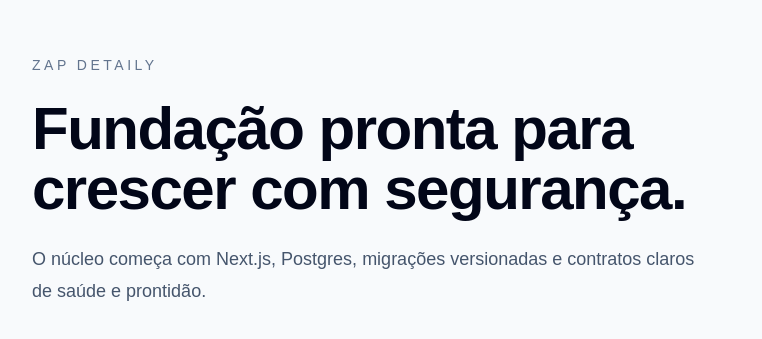
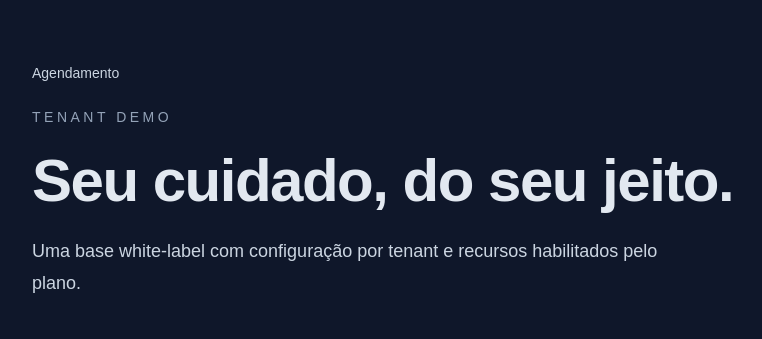
Before and after one commit to eduardogoncalves7/zapdetaily_hml, a Next.js app: page / in a window 1280 px wide. Shown: the part 219-558 px from the top of the page, without its empty margins (248-1010 px from the left). Built offline with nearby package versions, Linux system fonts and the light colour scheme; no server answers; the database is empty.

Commit message:
feat(planos): aplicar capabilities na interface e API

```diff
--- /dev/null
+++ b/app/api/assistant/route.ts
@@ -0,0 +1,9 @@
+import { NextResponse } from "next/server";
+import { hasCapability } from "@/lib/plans";
+
+export const dynamic = "force-dynamic";
+
+export function GET() {
+  if (!hasCapability("assistant")) return new NextResponse(null, { status: 404 });
+  return NextResponse.json({ status: "available", module: "assistant" });
+}
--- /dev/null
+++ b/app/api/finance/route.ts
@@ -0,0 +1,9 @@
+import { NextResponse } from "next/server";
+import { hasCapability } from "@/lib/plans";
+
+export const dynamic = "force-dynamic";
+
+export function GET() {
+  if (!hasCapability("finance")) return new NextResponse(null, { status: 404 });
+  return NextResponse.json({ status: "available", module: "finance" });
+}
--- /dev/null
+++ b/app/assistant/page.tsx
@@ -0,0 +1,8 @@
+import { hasCapability } from "@/lib/plans";
+
+export default function AssistantPage() {
+  if (!hasCapability("assistant")) {
+    return <main className="mx-auto max-w-2xl px-6 py-16"><h1>Recurso não disponível neste plano</h1></main>;
+  }
+  return <main className="mx-auto max-w-2xl px-6 py-16"><h1>Assistente</h1><p>O assistente está disponível no plano Plus.</p></main>;
+}
--- /dev/null
+++ b/app/finance/page.tsx
@@ -0,0 +1,8 @@
+import { hasCapability } from "@/lib/plans";
+
+export default function FinancePage() {
+  if (!hasCapability("finance")) {
+    return <main className="mx-auto max-w-2xl px-6 py-16"><h1>Recurso não disponível neste plano</h1></main>;
+  }
+  return <main className="mx-auto max-w-2xl px-6 py-16"><h1>Financeiro</h1><p>O módulo financeiro está disponível no plano atual.</p></main>;
+}
--- a/app/globals.css
+++ b/app/globals.css
@@ -1,7 +1,7 @@
 @import "tailwindcss";
 
 :root {
-  color-scheme: light;
+  color-scheme: dark;
 }
 
 * {
@@ -10,7 +10,11 @@
 
 body {
   margin: 0;
-  background: #f8fafc;
-  color: #0f172a;
+  background: var(--zd-color-background);
+  color: var(--zd-color-foreground);
   font-family: Arial, Helvetica, sans-serif;
 }
+
+a {
+  color: var(--zd-color-accent);
+}
--- a/app/layout.tsx
+++ b/app/layout.tsx
@@ -1,15 +1,20 @@
 import type { Metadata } from "next";
 import "./globals.css";
+import { getTenantSettings, tenantSettingsToCssVariables } from "@/lib/tenant-settings";
 
 export const metadata: Metadata = {
   title: "Zap Detaily",
   description: "Fundação do produto multi-tenant de agendamento e gestão.",
 };
 
-export default function RootLayout({ children }: Readonly<{ children: React.ReactNode }>) {
+export const dynamic = "force-dynamic";
+
+export default async function RootLayout({ children }: Readonly<{ children: React.ReactNode }>) {
+  const settings = await getTenantSettings();
+  const cssVariables = tenantSettingsToCssVariables(settings);
   return (
     <html lang="pt-BR">
-      <body>{children}</body>
+      <body style={cssVariables}>{children}</body>
     </html>
   );
 }
--- a/app/page.tsx
+++ b/app/page.tsx
@@ -1,12 +1,18 @@
-export default function HomePage() {
+import Link from "next/link";
+import { getMenuItems } from "@/lib/plans";
+import { getTenantSettings } from "@/lib/tenant-settings";
+
+export default async function HomePage() {
+  const [settings, menuItems] = await Promise.all([getTenantSettings(), Promise.resolve(getMenuItems())]);
   return (
     <main className="mx-auto flex min-h-screen max-w-3xl flex-col justify-center gap-6 px-6 py-16">
-      <p className="text-sm font-medium uppercase tracking-[0.25em] text-slate-500">Zap Detaily</p>
-      <h1 className="text-4xl font-semibold tracking-tight text-slate-950 sm:text-6xl">
-        Fundação pronta para crescer com segurança.
-      </h1>
-      <p className="max-w-2xl text-lg leading-8 text-slate-600">
-        O núcleo começa com Next.js, Postgres, migrações versionadas e contratos claros de saúde e prontidão.
+      <nav aria-label="Principal" className="flex flex-wrap gap-4 text-sm">
+        {menuItems.map((item) => <Link key={item.key} href={item.href}>{item.label}</Link>)}
+      </nav>
+      <p className="text-sm font-medium uppercase tracking-[0.25em] text-[var(--zd-color-primary)]">{settings.nome}</p>
+      <h1 className="text-4xl font-semibold tracking-tight text-[var(--zd-color-foreground)] sm:text-6xl">{settings.slogan}</h1>
+      <p className="max-w-2xl text-lg leading-8 text-[var(--zd-color-accent)]">
+        Uma base white-label com configuração por tenant e recursos habilitados pelo plano.
       </p>
     </main>
   );
```
